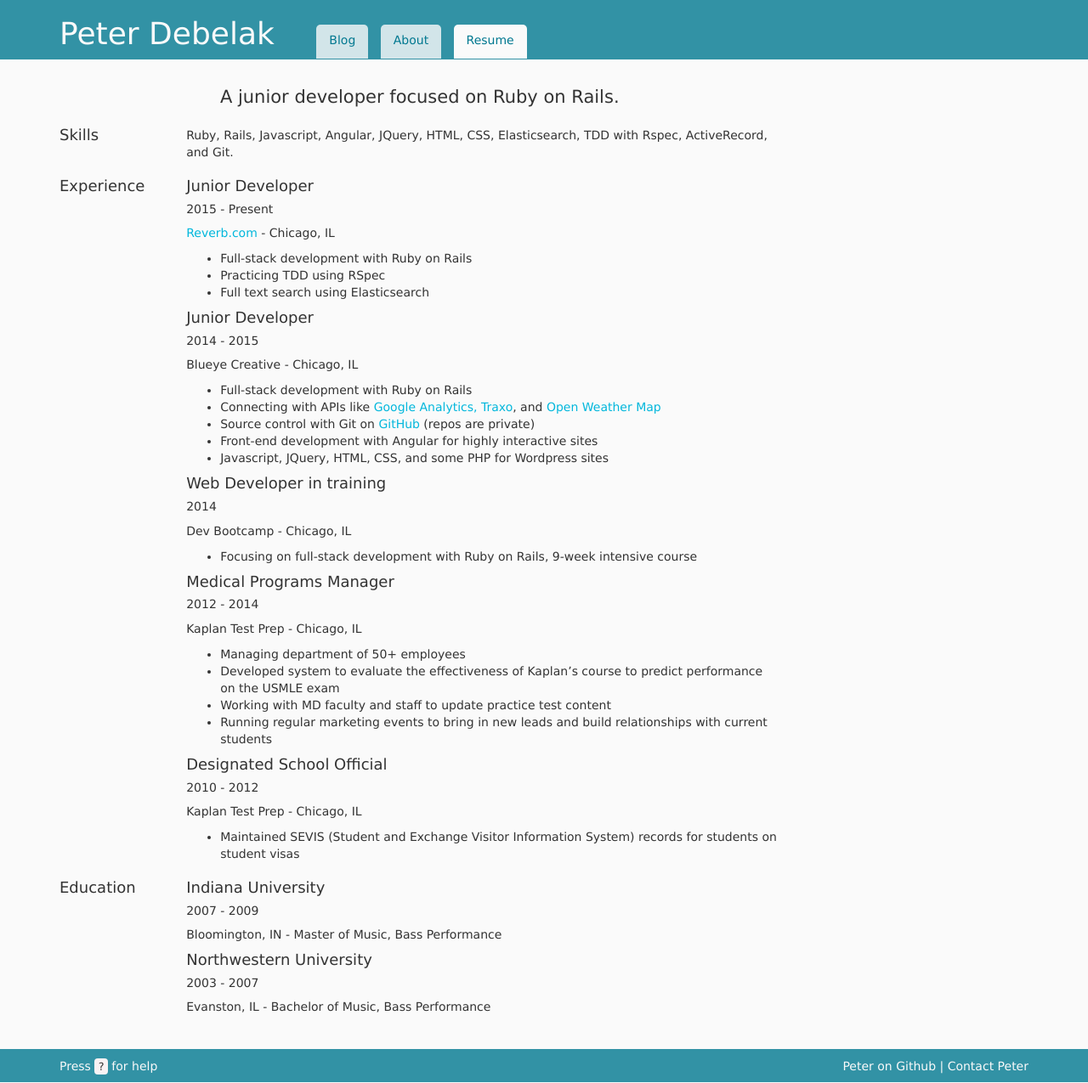
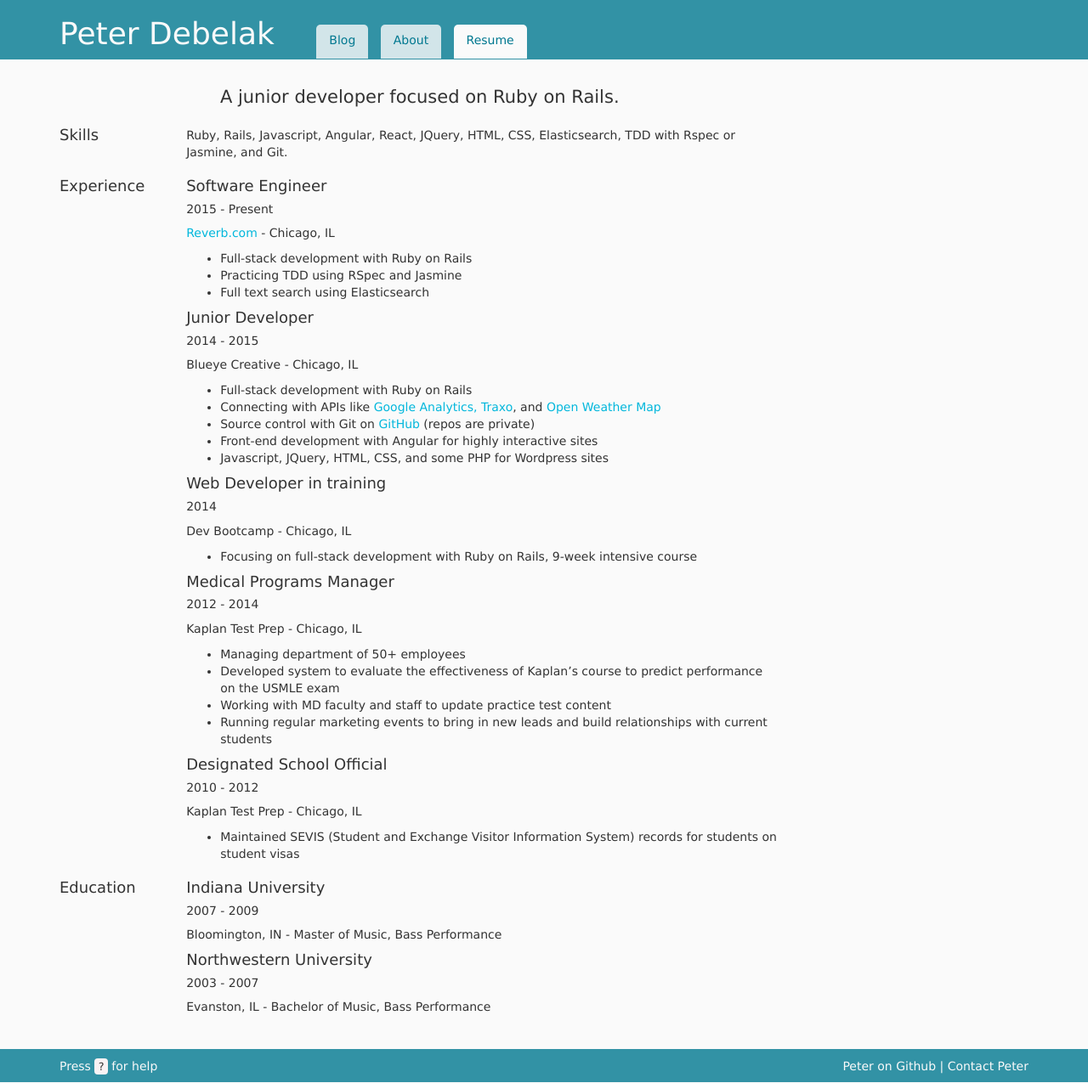
Before and after one commit to pdebelak/peterdebelak.com, a Jekyll site: the page built from resume/index.html, in a window 1280 px wide. Shown: the whole page at 85% size. Built offline with Jekyll 4.4.1, drawn with Linux system fonts in a browser that asks for light colours; comment, search, counter and statistics services are not loaded.

Commit message:
Update resume with correct job title and a little bit of skills update

```diff
--- a/resume/index.html
+++ b/resume/index.html
@@ -11,7 +11,7 @@ description: Peter Debelak's skills, qualifications, and education
     <h1>Skills</h1>
   </header>
   <div class="section-body">
-    <p style="margin-top:10px;">Ruby, Rails, Javascript, Angular, JQuery, HTML, CSS, Elasticsearch, TDD with Rspec, ActiveRecord, and Git.</p>
+    <p style="margin-top:10px;">Ruby, Rails, Javascript, Angular, React, JQuery, HTML, CSS, Elasticsearch, TDD with Rspec or Jasmine, and Git.</p>
   </div>
 </section>
 <section class="resume-section">
@@ -19,12 +19,12 @@ description: Peter Debelak's skills, qualifications, and education
     <h1>Experience</h1>
   </header>
   <div class="section-body">
-    <h4>Junior Developer</h4>
+    <h4>Software Engineer</h4>
     <h5>2015 - Present</h5>
     <p><a href="https://reverb.com/">Reverb.com</a> - Chicago, IL</p>
     <ul>
       <li>Full-stack development with Ruby on Rails</li>
-      <li>Practicing TDD using RSpec</li>
+      <li>Practicing TDD using RSpec and Jasmine</li>
       <li>Full text search using Elasticsearch</li>
     </ul>
     <h4>Junior Developer</h4>
```
